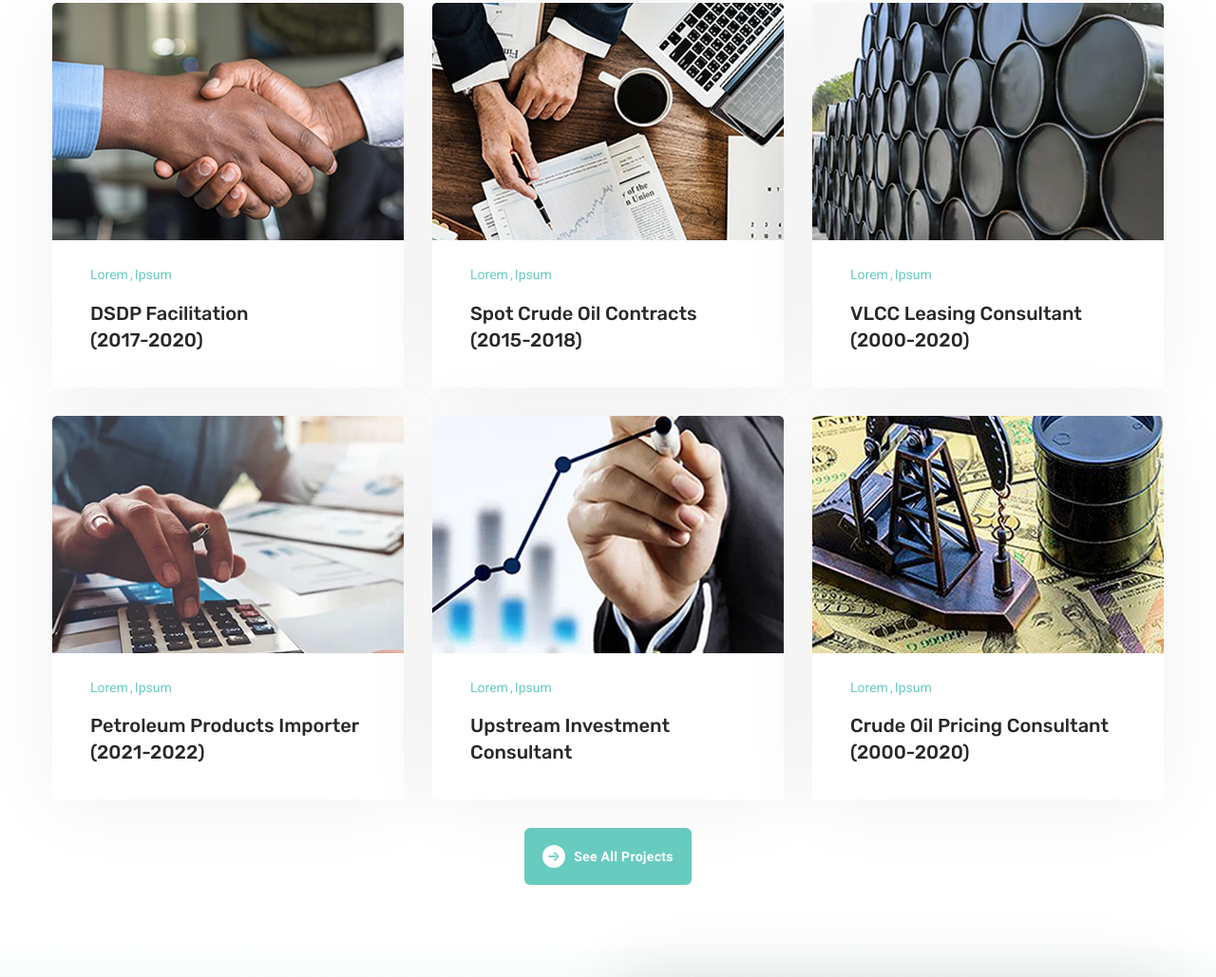
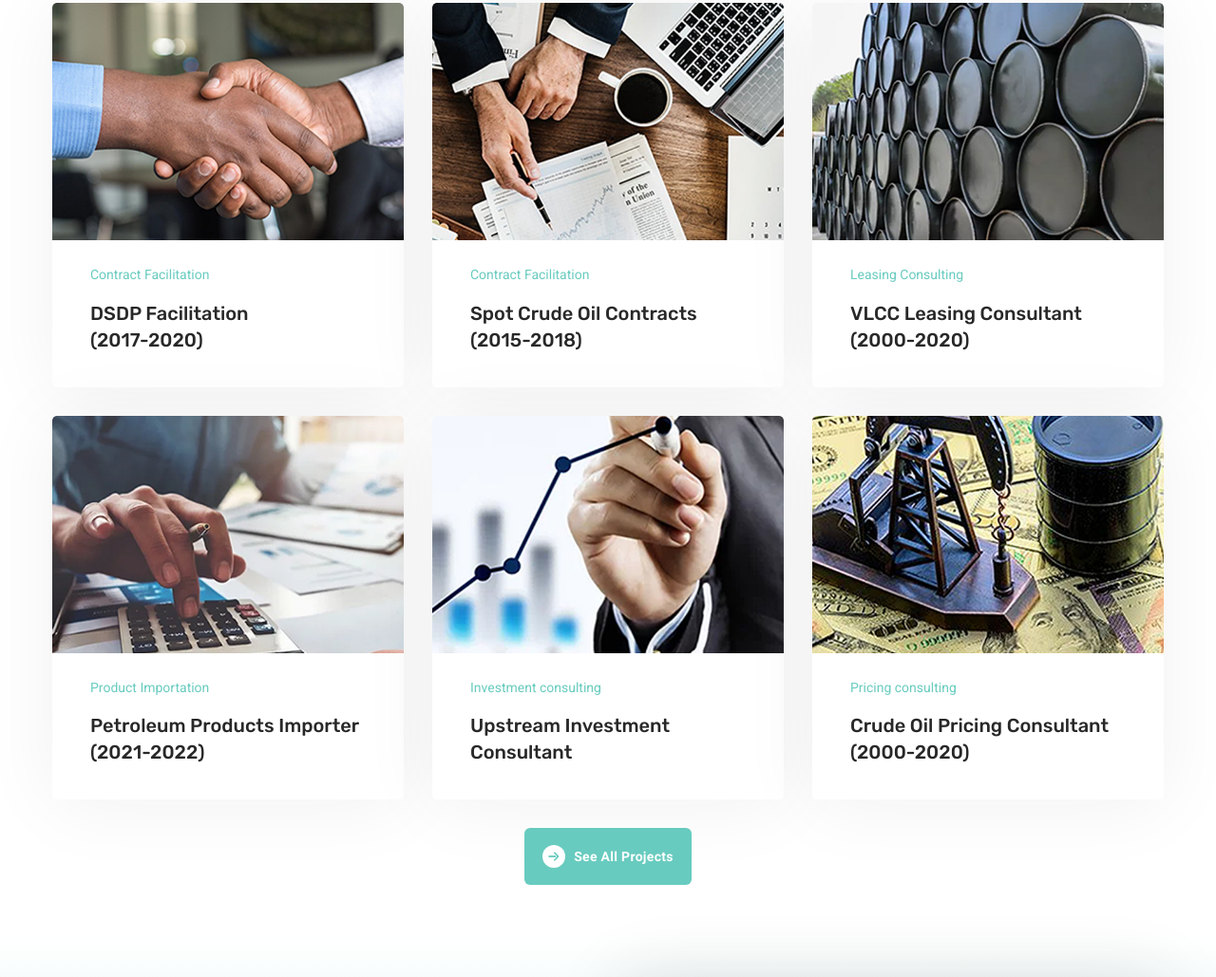
Before and after one commit to indiefluence-in/padama-energy, a plain HTML site: page about-us.html in a window 1280 px wide. Shown: the part 1446-2475 px from the top of the page at 95% size. Drawn offline with Linux system fonts and the light colour scheme; files whose address does not match are found by name.

Commit message:
completed images

```diff
--- a/about-us.html
+++ b/about-us.html
@@ -160,7 +160,7 @@
               </div><!-- /.portfolio-img -->
               <div class="portfolio__body">
                 <div class="portfolio__cat">
-                  <a href="#">Lorem</a><a href="#">Ipsum</a>
+                  <a href="#">Contract Facilitation</a>
                 </div><!-- /.portfolio-cat -->
                 <h4 class="portfolio__title"><a href="projects.html">DSDP Facilitation<br>(2017-2020)</a></h4>
               </div><!-- /.portfolio__body -->
@@ -174,7 +174,7 @@
               </div><!-- /.portfolio-img -->
               <div class="portfolio__body">
                 <div class="portfolio__cat">
-                  <a href="#">Lorem</a><a href="#">Ipsum</a>
+                  <a href="#">Contract Facilitation</a>
                 </div><!-- /.portfolio-cat -->
                 <h4 class="portfolio__title"><a href="projects.html">Spot Crude Oil Contracts<br>(2015-2018)</a></h4>
               </div><!-- /.portfolio__body -->
@@ -188,7 +188,7 @@
               </div><!-- /.portfolio-img -->
               <div class="portfolio__body">
                 <div class="portfolio__cat">
-                  <a href="#">Lorem</a><a href="#">Ipsum</a>
+                  <a href="#">Leasing Consulting</a>
                 </div><!-- /.portfolio-cat -->
                 <h4 class="portfolio__title"><a href="projects.html">VLCC Leasing Consultant<br>(2000-2020)</a></h4>
               </div><!-- /.portfolio__body -->
@@ -202,7 +202,7 @@
               </div><!-- /.portfolio-img -->
               <div class="portfolio__body">
                 <div class="portfolio__cat">
-                  <a href="#">Lorem</a><a href="#">Ipsum</a>
+                  <a href="#">Product Importation</a>
                 </div><!-- /.portfolio-cat -->
                 <h4 class="portfolio__title"><a href="projects.html">Petroleum Products Importer<br>(2021-2022)</a></h4>
               </div><!-- /.portfolio__body -->
@@ -216,7 +216,7 @@
               </div><!-- /.portfolio-img -->
               <div class="portfolio__body">
                 <div class="portfolio__cat">
-                  <a href="#">Lorem</a><a href="#">Ipsum</a>
+                  <a href="#">Investment consulting</a>
                 </div><!-- /.portfolio-cat -->
                 <h4 class="portfolio__title"><a href="projects.html">Upstream Investment Consultant</a></h4>
               </div><!-- /.portfolio__body -->
@@ -230,7 +230,7 @@
               </div><!-- /.portfolio-img -->
               <div class="portfolio__body">
                 <div class="portfolio__cat">
-                  <a href="#">Lorem</a><a href="#">Ipsum</a>
+                  <a href="#">Pricing consulting</a>
                 </div><!-- /.portfolio-cat -->
                 <h4 class="portfolio__title"><a href="projects.html">Crude Oil Pricing Consultant<br>(2000-2020)</a></h4>
               </div><!-- /.portfolio__body -->
@@ -244,7 +244,7 @@
               </div><!-- /.portfolio-img -->
               <div class="portfolio__body">
                 <div class="portfolio__cat">
-                  <a href="#">Lorem</a><a href="#">Ipsum</a>
+                  <a href="#">Pricing Consulting</a>
                 </div><!-- /.portfolio-cat -->
                 <h4 class="portfolio__title"><a href="projects.html">Farm Tanks Sales Consultant<br>(2000-2020)</a></h4>
               </div><!-- /.portfolio__body -->
```
Also changed, not shown: assets/images/services/6.jpg (deleted), 3 other files.
